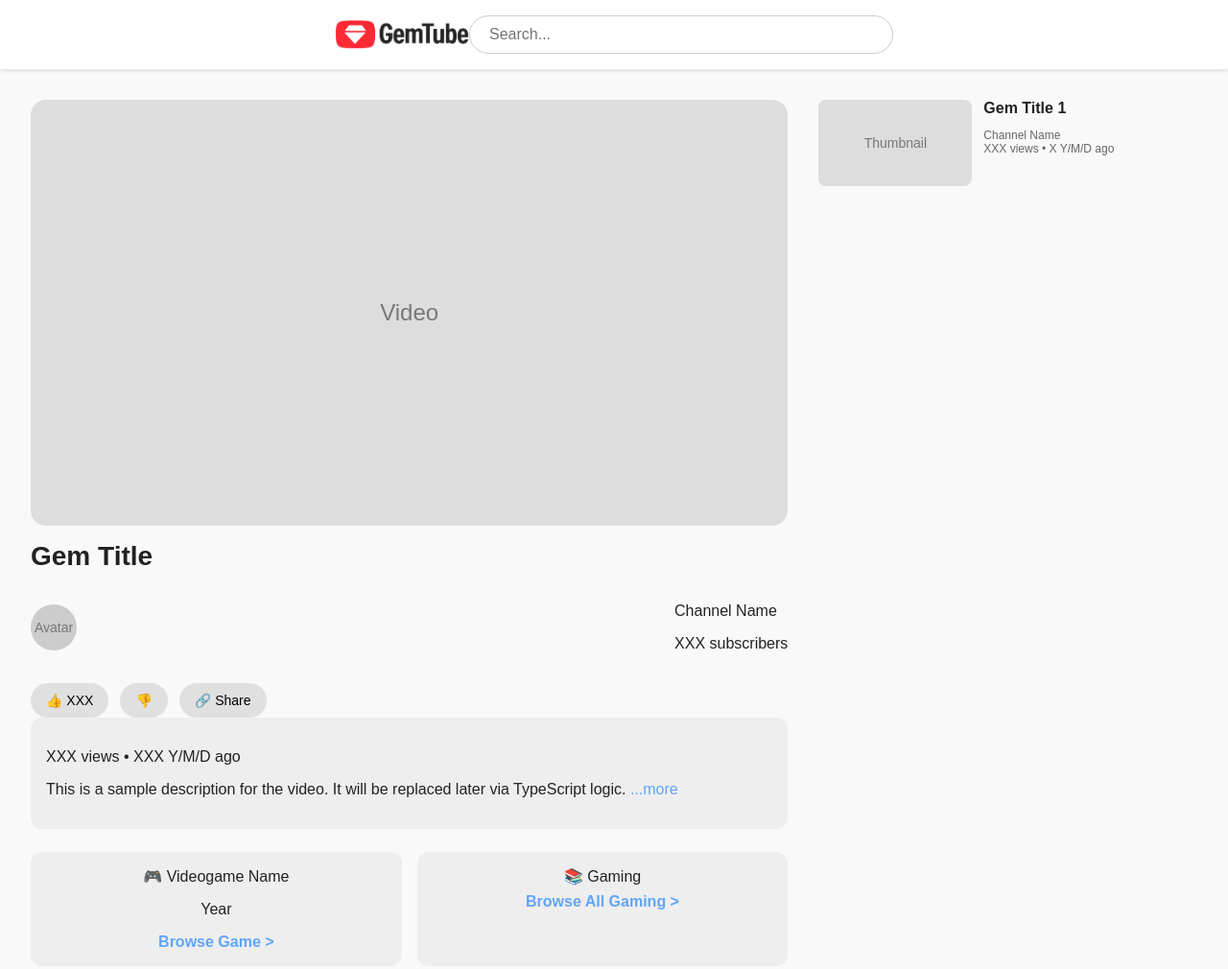
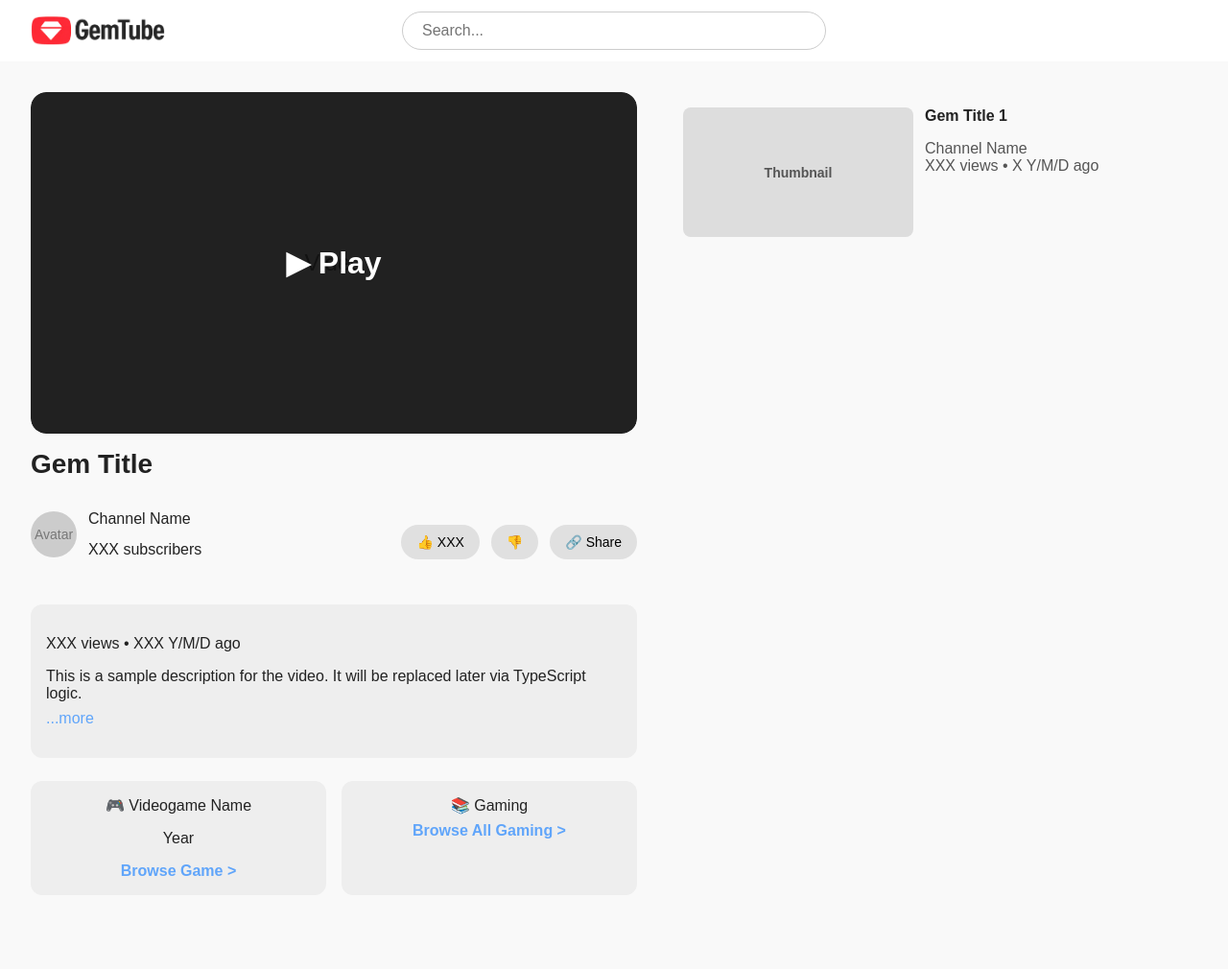
Before and after one commit to realquiller/GemTube, a plain HTML site: page public/videopage.html in a window 1280 px wide. Shown: the top 1010 px of the page at 96% size. Drawn offline with Linux system fonts and the light colour scheme; a script that the page names is missing.

Commit message:
tweaking static videopage prototype again

```diff
--- a/public/styles/videopage.css
+++ b/public/styles/videopage.css
@@ -10,15 +10,15 @@ body {
 header {
     display: flex;
     align-items: center;
+    justify-content: space-between; /* Separate left and right sides */
     padding: 16px 32px;
     background-color: #fff;
-    box-shadow: 0 2px 4px rgba(0, 0, 0, 0.1);
-    justify-content: center; /* Add this */
 }
 
 .logo {
     width: 140px;
     cursor: pointer;
+    margin-right: auto; /* Stick to left */
 }
 
 .search-bar {
@@ -29,6 +29,12 @@ header {
     border: 1px solid #ccc;
     width: 400px;
     font-size: 16px;
+}
+
+.search-bar-wrapper {
+    position: absolute;
+    left: 50%;
+    transform: translateX(-50%);
 }
 
 /* ========== MAIN CONTENT ========== */
@@ -42,6 +48,36 @@ main {
     flex: 3;
 }
 
+.video-player {
+    position: relative;
+    width: 100%;
+    aspect-ratio: 16 / 9;
+    border-radius: 16px;
+    overflow: hidden; /* Ensures overlay doesn't spill outside */
+}
+
+.video-overlay {
+    position: absolute;
+    top: 0;
+    left: 0;
+    width: 100%;
+    height: 100%;
+    background-color: rgba(0, 0, 0, 0.85);
+    display: flex;
+    align-items: center;
+    justify-content: center;
+    color: #ffffff;
+    font-size: 32px;
+    font-weight: bold;
+    cursor: pointer;
+    z-index: 2;
+    border-radius: 16px; /* Match the video card's border radius */
+}
+
+.video-overlay:hover {
+    background-color: rgba(0, 0, 0, 0.9); /* Slightly darker on hover */
+}
+
 .thumbnail-placeholder {
     width: 100%;
     aspect-ratio: 16 / 9;
@@ -52,11 +88,12 @@ main {
     font-size: 24px;
     color: #777;
     border-radius: 16px;
+    transition: none; /* Remove transition */
 }
 
 
 .thumbnail-placeholder:hover {
-    transform: scale(1.05);
+    transform: none; /* Remove pop effect */
 }
 
 .video-title {
@@ -68,7 +105,20 @@ main {
 .channel-info {
     display: flex;
     align-items: center;
+    gap: 12px;
+    margin-bottom: 16px;
+}
+
+.channel-info div {
+    display: flex;
+    flex-direction: column;
+    gap: 2px; /* Reduce vertical space */
+}
+
+.channel-info-wrapper {
+    display: flex;
     justify-content: space-between;
+    align-items: center;
     margin-bottom: 16px;
 }
 
@@ -82,6 +132,10 @@ main {
     justify-content: center;
     color: #777;
     font-size: 14px;
+}
+
+.subscribers {
+    margin-top: -4px; /* Pull it up slightly */
 }
 
 .engagement-bar {
@@ -112,9 +166,12 @@ main {
 }
 
 .more {
+    display: block;
+    margin-top: 8px;
     color: #60a5fa;
     cursor: pointer;
 }
+
 
 .category-section {
     display: flex;
@@ -140,25 +197,28 @@ main {
 
 /* ========== SIDEBAR ========== */
 .suggested-sidebar {
-    flex: 1.5;
+    width: 520px; /* Increase sidebar width */
+    padding: 16px;
 }
 
 .suggested-video {
     display: flex;
+    align-items: flex-start;
     gap: 12px;
-    margin-bottom: 16px;
+    margin-bottom: 24px; /* Add breathing space between items */
 }
 
 .thumbnail-small {
-    width: 160px;
-    height: 90px;
+    width: 240px; /* Beefed up thumbnail */
+    height: 135px; /* 16:9 ratio maintained */
     background-color: #ddd;
     display: flex;
     align-items: center;
     justify-content: center;
     border-radius: 8px;
-    color: #777;
     font-size: 14px;
+    font-weight: bold;
+    color: #555;
 }
 
 .suggested-title {
@@ -168,8 +228,8 @@ main {
 }
 
 .suggested-meta {
-    font-size: 12px;
-    color: #666;
+    font-size: 16px;
+    color: #555;
 }
 
 /* ========== COMMENTS SECTION ========== */
--- a/public/videopage.html
+++ b/public/videopage.html
@@ -10,7 +10,9 @@
     <!-- Header Bar -->
     <header>
         <img src="./assets/gemtube.webp" alt="GemTube Logo" class="logo">
+        <div class="search-bar-wrapper">
             <input type="text" placeholder="Search..." class="search-bar">
+        </div>
     </header>
 
     <!-- Main Video Section -->
@@ -18,8 +20,10 @@
         <section class="video-section">
             <div class="video-player">
                 <div class="thumbnail-placeholder">Video</div>
+                <div class="video-overlay">▶ Play</div>
             </div>
             <h1 class="video-title">Gem Title</h1>
+            <div class="channel-info-wrapper">
                 <div class="channel-info">
                     <div class="avatar-placeholder">Avatar</div>
                     <div>
@@ -31,6 +35,7 @@
                     <button class="like-btn">👍 XXX</button>
                     <button class="dislike-btn">👎</button>
                     <button class="share-btn">🔗 Share</button>
+                </div>
             </div>
             <div class="description">
                 <p>XXX views • XXX Y/M/D ago</p>
```
Lines whose indentation alone changed are shown as unchanged.
